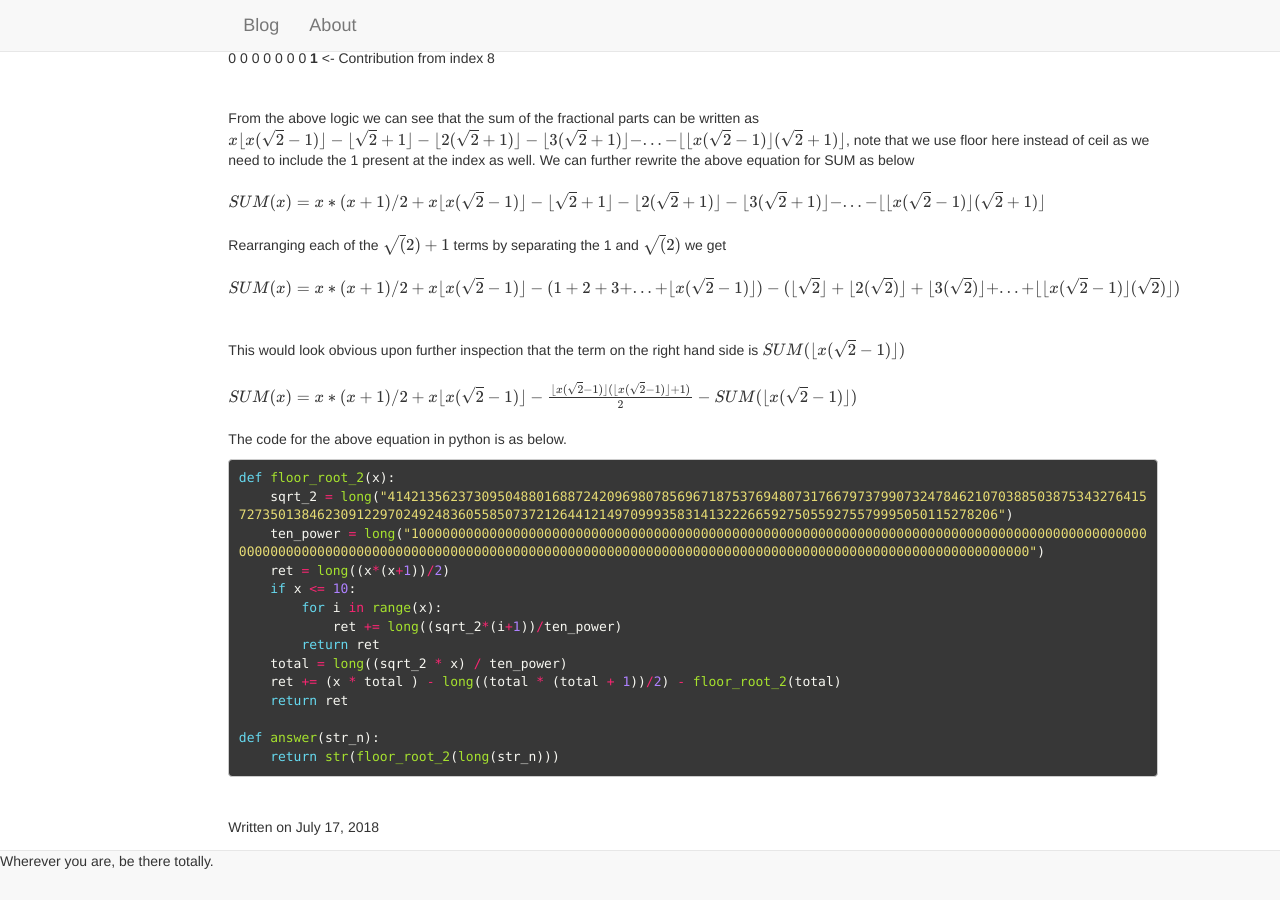
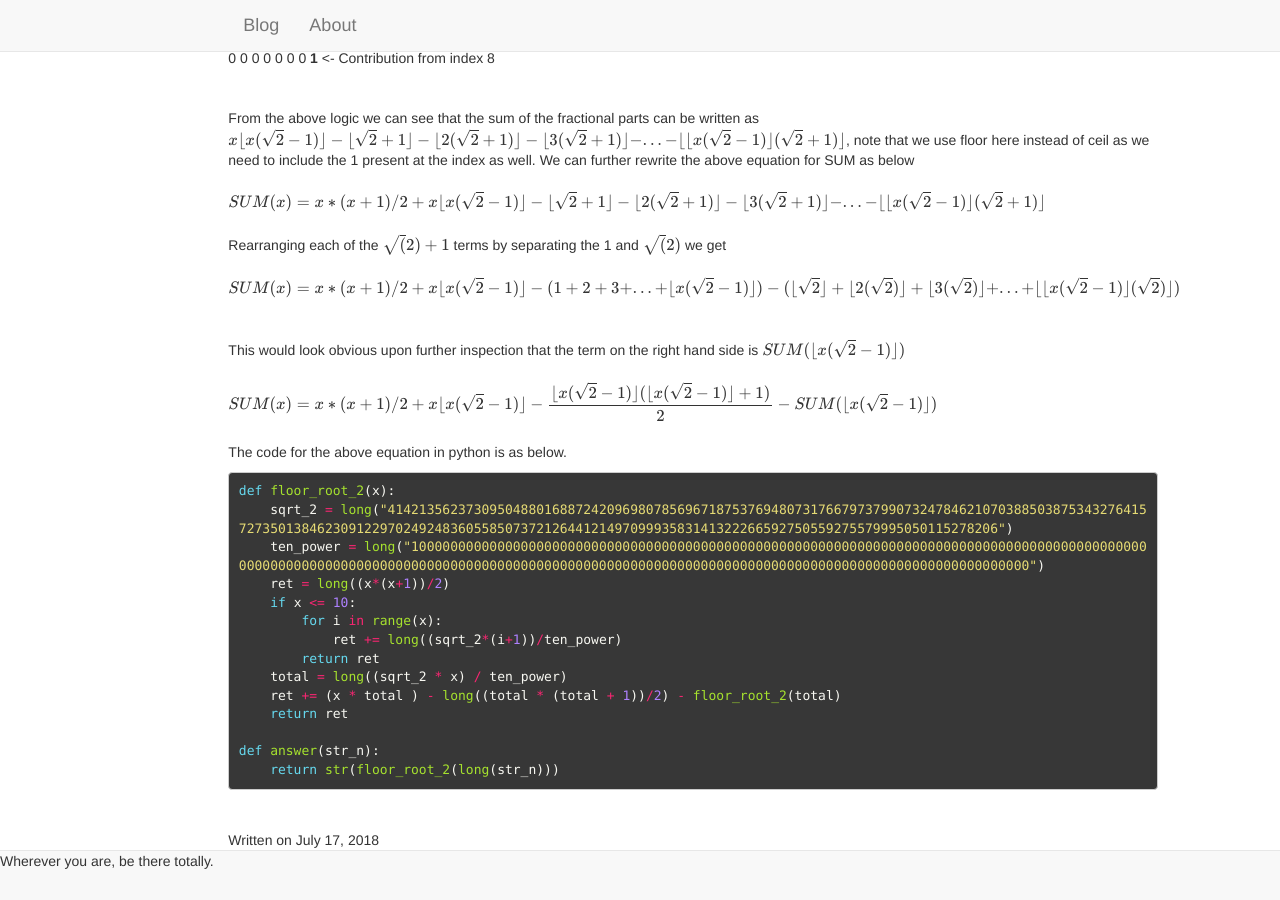
Before and after one commit to surajshetiya/surajshetiya.github.io, a Jekyll site: the page built from _posts/2018-07-17-Google-foobar.md, in a window 1280 px wide and 900 px high, scrolled down 19853 px. Built offline with Jekyll 4.4.1, drawn with Linux system fonts in a browser that asks for light colours; formulas are drawn with MathJax 3.

````diff
--- a/_posts/2018-07-17-Google-foobar.md
+++ b/_posts/2018-07-17-Google-foobar.md
@@ -894,7 +894,7 @@
 Rearranging each of the $$\sqrt(2)+1$$ terms by separating the 1 and $$\sqrt(2)$$ we get <br/><br/>
 $$SUM(x) = x*(x+1)/2 + x\lfloor{x(\sqrt{2}-1)}\rfloor - (1 + 2 + 3 + ... + \lfloor{x(\sqrt{2}-1)}\rfloor) - (\lfloor{\sqrt{2}}\rfloor + \lfloor{2(\sqrt{2})}\rfloor + \lfloor{3(\sqrt{2})}\rfloor + ... + \lfloor{\lfloor{x(\sqrt{2}-1)}\rfloor(\sqrt{2})}\rfloor)$$<br/><br/>
 This would look obvious upon further inspection that the term on the right hand side is $$SUM(\lfloor{x(\sqrt{2}-1)}\rfloor)$$<br/><br/>
-$$SUM(x) = x*(x+1)/2 + x\lfloor{x(\sqrt{2}-1)}\rfloor - \frac{\lfloor{x(\sqrt{2}-1)}\rfloor(\lfloor{x(\sqrt{2}-1)}\rfloor + 1)}{2} - SUM(\lfloor{x(\sqrt{2}-1)}\rfloor)$$ <br/><br/>
+$$SUM(x) = x*(x+1)/2 + x\lfloor{x(\sqrt{2}-1)}\rfloor - \dfrac{\lfloor{x(\sqrt{2}-1)}\rfloor(\lfloor{x(\sqrt{2}-1)}\rfloor + 1)}{2} - SUM(\lfloor{x(\sqrt{2}-1)}\rfloor)$$ <br/><br/>
 The code for the above equation in python is as below.<br/>
 ```python
 def floor_root_2(x):
````
